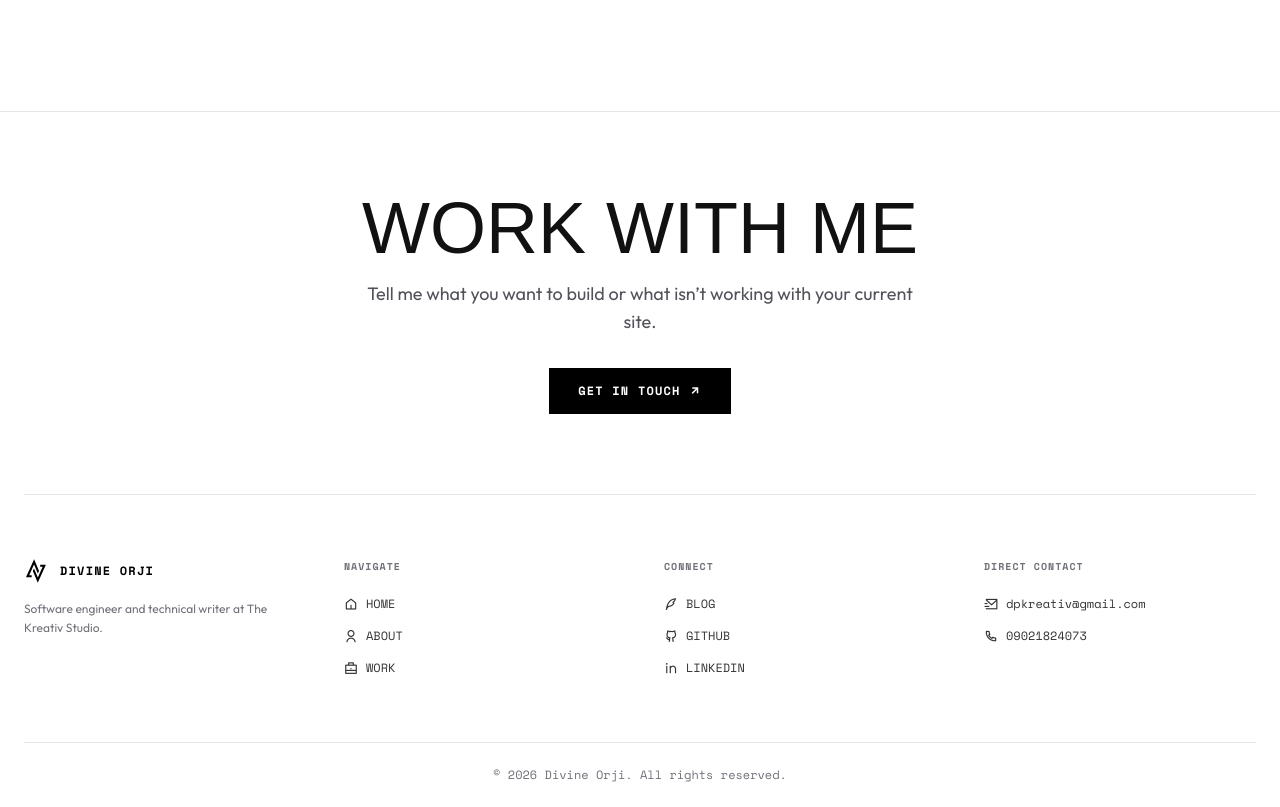
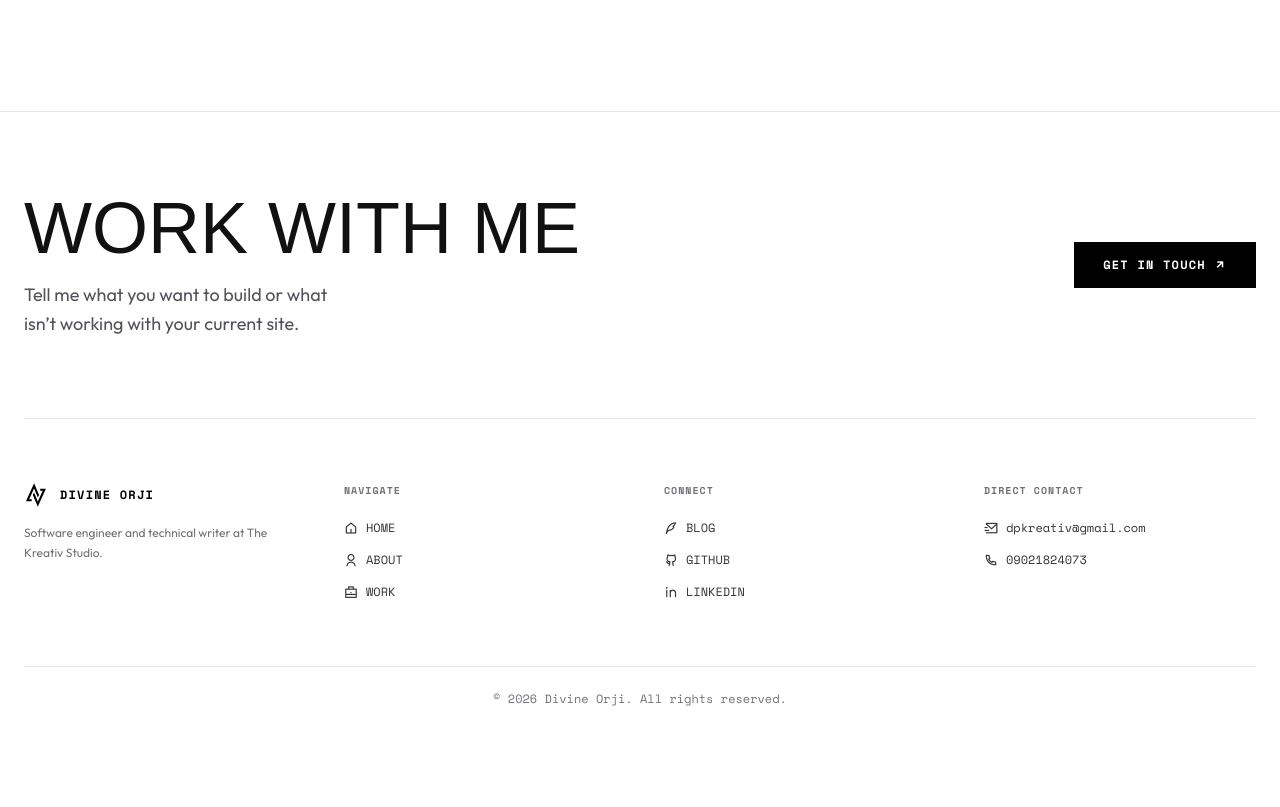
Before and after one commit to dpkreativ/dpkreativ, a Next.js app: page /work/merphils in a window 1280 px wide. Shown: the part 3790-4597 px from the top of the page. After the commit the page ends 4521 px from the top, so only its background shows below. Built offline with nearby package versions, Linux system fonts and the light colour scheme; a web font is replaced by a local one.

Commit message:
Improve desktop footer contact layout

```diff
--- a/src/components/footer.tsx
+++ b/src/components/footer.tsx
@@ -1,11 +1,9 @@
 "use client";
 
 import { contact, logo, navlinks, socials } from "@/assets/data";
-import { ArrowIcon } from "@/assets/icons";
 import Image from "next/image";
 import Link from "next/link";
 import { usePathname } from "next/navigation";
-import Button from "./button";
 import RevealText from "./reveal-text";
 import SplitHeading from "./split-heading";
 
@@ -61,26 +59,25 @@ export default function Footer() {
       <div className="max-w-7xl mx-auto px-4 sm:px-6">
         {/* Conditional Closing CTA Banner (suppressed on /contact) */}
         {!isContactPage && (
-          <div className="py-14 md:py-20 border-b border-black/10 dark:border-white/10">
-            <div className="max-w-4xl mx-auto grid gap-6 text-center justify-items-center">
+          <div className="grid items-center justify-items-center gap-8 border-b border-black/10 py-14 text-center dark:border-white/10 md:py-20 lg:grid-cols-[minmax(0,1fr)_auto] lg:justify-items-start lg:gap-12 lg:text-left">
             <div>
               <SplitHeading
                 as="h2"
-                  className="font-display uppercase text-4xl sm:text-5xl md:text-6xl lg:text-7xl leading-[0.9] text-center"
+                className="font-display uppercase text-4xl sm:text-5xl md:text-6xl lg:text-7xl leading-[0.9]"
               >
                 Work with me
               </SplitHeading>
-                <RevealText noSplit className="mt-4 text-zinc-600 dark:text-zinc-400 font-body text-base md:text-lg max-w-xl mx-auto text-center leading-relaxed">
+              <RevealText noSplit className="mx-auto mt-4 max-w-xl text-balance font-body text-base leading-relaxed text-zinc-600 dark:text-zinc-400 md:text-lg md:leading-relaxed lg:mx-0">
                 Tell me what you want to build or what isn’t working with your current site.
               </RevealText>
             </div>
-              <Link href="/contact" className="w-max mt-2">
-                <Button className="!px-7 !py-3.5 !text-xs font-mono font-bold tracking-widest uppercase">
-                  <span>GET IN TOUCH</span>
-                  <ArrowIcon />
-                </Button>
+            <Link
+              href="/contact"
+              className="inline-flex items-center gap-2 whitespace-nowrap border border-black bg-black px-7 py-3.5 font-mono text-xs font-bold uppercase tracking-widest text-white transition-colors hover:border-zinc-800 hover:bg-zinc-800 focus-visible:outline focus-visible:outline-2 focus-visible:outline-offset-4 focus-visible:outline-black dark:border-white/25 dark:bg-zinc-200 dark:text-zinc-950 dark:hover:border-white/40 dark:hover:bg-white dark:focus-visible:outline-white"
+            >
+              Get in touch
+              <i aria-hidden="true" className="ri-arrow-right-up-line" />
             </Link>
-            </div>
           </div>
         )}
 
```
Lines whose indentation alone changed are shown as unchanged.
